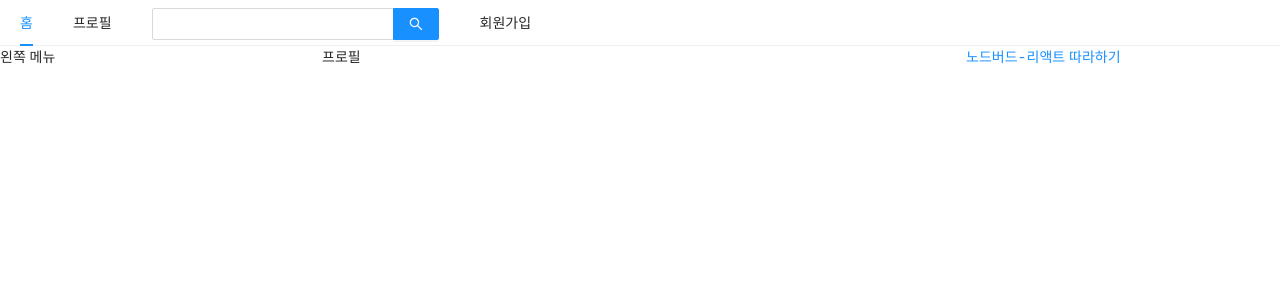
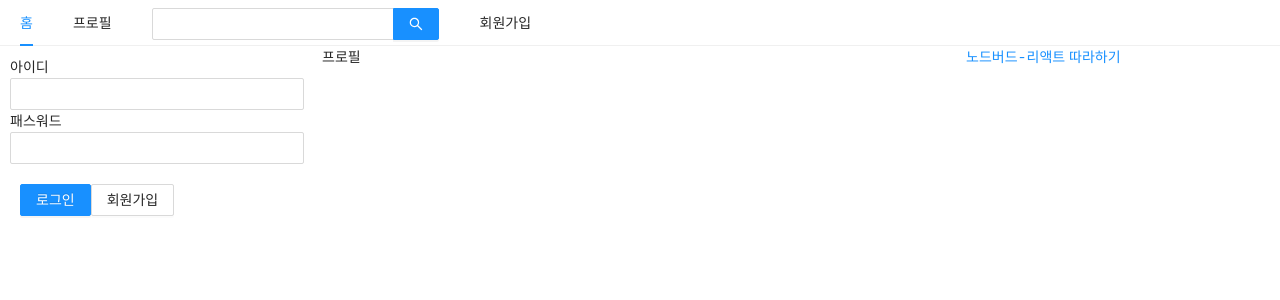
Before and after one commit to songminseok/node-bird, a Next.js app in the folder learn/: page /profile in a window 1280 px wide. Shown: the top 300 px of the page. Built offline with nearby package versions, Linux system fonts and the light colour scheme.

Commit message:
react-hook-form 추가 loginForm 만들기 @emotion/react의 css 사용을 위한 tsconfig.json 설정 추가

```diff
--- a/learn/components/AppLayout.tsx
+++ b/learn/components/AppLayout.tsx
@@ -1,7 +1,9 @@
 /* eslint-disable jsx-a11y/anchor-is-valid */
 import Link from "next/link"
 import React from "react"
-import {Menu, Input, Row, Col} from 'antd'
+import {Col, Input, Menu, Row} from 'antd'
+import UserProfile from "./UserProfile";
+import LoginForm from "./LoginForm";
 
 const items = [
   {label: <Link href="/"><a>홈</a></Link>, key: '1'},
@@ -15,12 +17,14 @@ interface Props {
 }
 
 const AppLayout = ({children}: Props) => {
+  const [isLoggedIn, setIsLoggedIn] = React.useState(false)
+
   return (
     <div>
       <Menu items={items} mode="horizontal"/>
       <Row gutter={8}>
         <Col xs={24} md={6}>
-          왼쪽 메뉴
+          {isLoggedIn ? <UserProfile /> : <LoginForm />}
         </Col>
         <Col xs={24} md={12}>
           {children}
--- /dev/null
+++ b/learn/components/LoginForm.tsx
@@ -0,0 +1,60 @@
+import {Button, Input} from 'antd'
+import React from 'react'
+import {useForm, Controller} from 'react-hook-form'
+import Link from 'next/link'
+import {css} from '@emotion/react'
+
+const inputWrapperStyle = css({
+  padding: 10
+})
+
+const buttonWrapperStyle = css({
+  marginTop: 10,
+  padding: 10,
+})
+
+interface FormValues {
+  id: string
+  password: string
+}
+
+export default function LoginForm() {
+  const {handleSubmit, control} = useForm<FormValues>()
+
+  const onSubmit = React.useCallback((values: FormValues) => {
+    console.log('[OnSubmit] values', values)
+  }, [])
+
+  return (
+    <form css={inputWrapperStyle} onSubmit={handleSubmit(onSubmit)}>
+      <div>
+        <label htmlFor='id'>아이디</label>
+        <br />
+        <Controller
+          name={'id'}
+          control={control}
+          rules={{required: true}}
+          render={({field}) => {
+            return <Input {...field} />
+          }}
+        />
+      </div>
+      <div>
+        <label htmlFor='password'>패스워드</label>
+        <br />
+        <Controller
+          name={'password'}
+          control={control}
+          rules={{required: true}}
+          render={({field}) => {
+            return <Input type={'password'} {...field} />
+          }}
+        />
+      </div>
+      <div css={buttonWrapperStyle}>
+        <Button type={'primary'} htmlType={'submit'} loading={false}>로그인</Button>
+        <Link href={'/signup'}><Button>회원가입</Button></Link>
+      </div>
+    </form>
+  )
+}
--- /dev/null
+++ b/learn/components/UserProfile.tsx
@@ -0,0 +1,7 @@
+import React from 'react'
+
+export default function UserProfile() {
+  return (
+    <div>UserProfile</div>
+  );
+}
--- a/learn/package.json
+++ b/learn/package.json
@@ -28,6 +28,7 @@
     "@emotion/react": "^11.9.0",
     "@emotion/styled": "^11.8.1",
     "antd": "^4.20.1",
-    "next": "^12.1.5"
+    "next": "^12.1.5",
+    "react-hook-form": "^7.30.0"
   }
 }
--- a/learn/tsconfig.json
+++ b/learn/tsconfig.json
@@ -17,7 +17,8 @@
     "moduleResolution": "node",
     "resolveJsonModule": true,
     "isolatedModules": true,
-    "jsx": "preserve"
+    "jsx": "preserve",
+    "jsxImportSource": "@emotion/react"
   },
   "include": [
     "next-env.d.ts",
```
Also changed, not shown: 2 other files (tests, documents, lock files or other folders).
